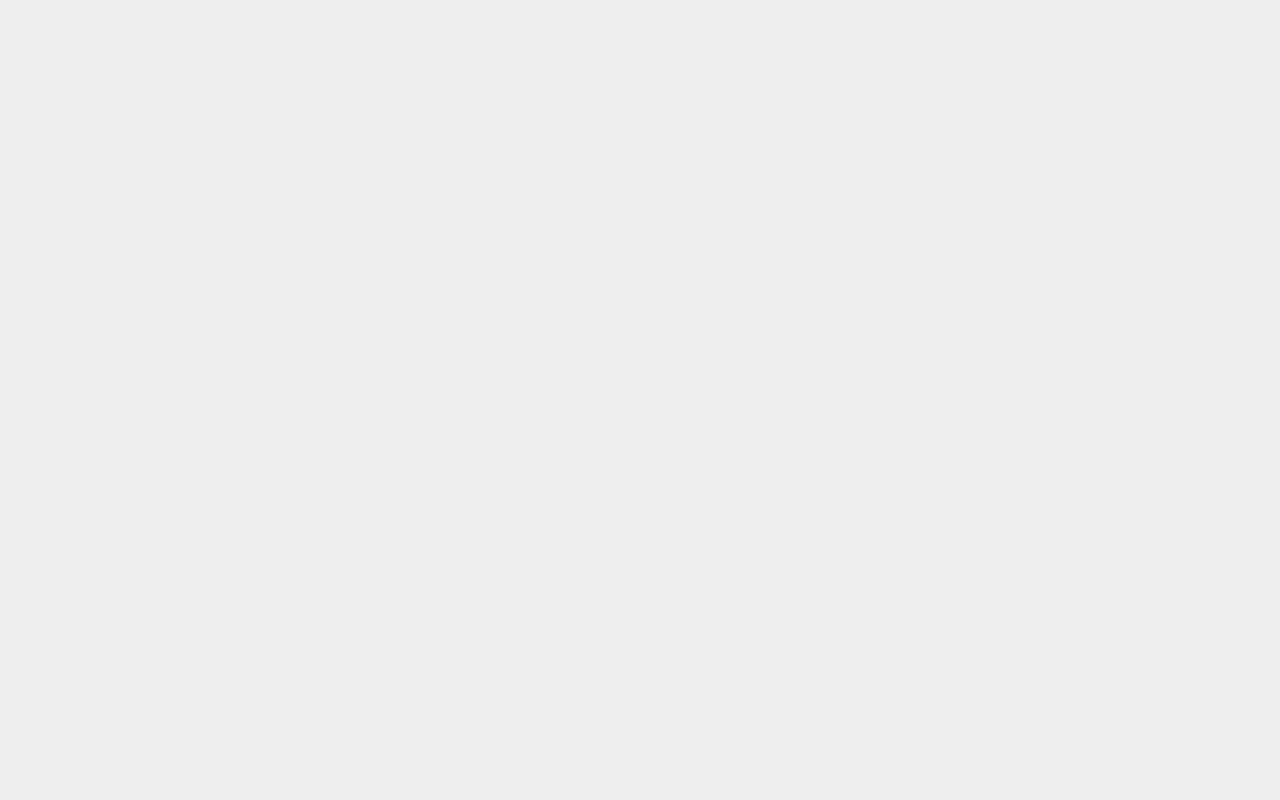
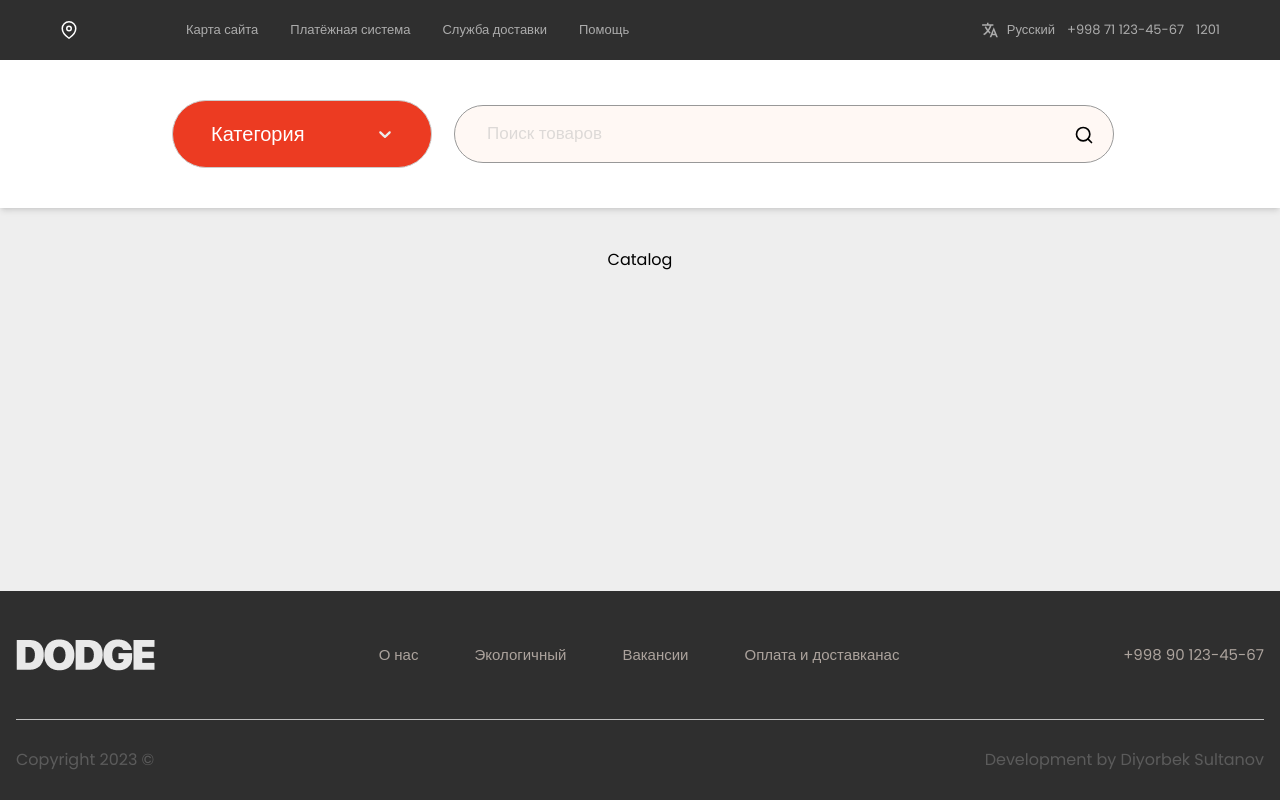
Before and after one commit to Diyorbek-Sultanov/doge, a React (Create React App) app: page /catalog/1 in a window 1280 px wide. Before the commit this address had no page. Built offline with nearby package versions, Linux system fonts and the light colour scheme.

Commit message:
save selected region & category select change

```diff
--- a/src/App.tsx
+++ b/src/App.tsx
@@ -2,6 +2,7 @@ import { FC } from 'react'
 import { Route, Routes } from 'react-router-dom'
 
 import Layout from '@/components/layout/Layout'
+import Catalog from '@/components/screens/catalog/Catalog'
 import Home from '@/components/screens/home/Home'
 
 const App: FC = () => {
@@ -9,6 +10,7 @@ const App: FC = () => {
 		<Routes>
 			<Route path='/' element={<Layout />}>
 				<Route index element={<Home />} />
+				<Route path='/catalog/:name' element={<Catalog />} />
 			</Route>
 		</Routes>
 	)
--- a/src/components/layout/header/category/Category.tsx
+++ b/src/components/layout/header/category/Category.tsx
@@ -1,15 +1,23 @@
 import { FC } from 'react'
+import { useNavigate } from 'react-router-dom'
 import Select from 'react-select'
 
 import { categoryOption } from './category.data'
 
 const Category: FC = () => {
+	const navigate = useNavigate()
+
+	const onChange = (newValue: any) => {
+		navigate(`/catalog/${newValue.value}`)
+	}
+
 	return (
 		<Select
 			options={categoryOption}
 			classNamePrefix='category-select'
-			placeholder='Категориесь'
+			placeholder='Категория'
 			isSearchable={false}
+			onChange={onChange}
 		/>
 	)
 }
--- a/src/components/layout/header/category/catagory.interface.ts
+++ b/src/components/layout/header/category/catagory.interface.ts
@@ -9,5 +9,5 @@ export enum ECategory {
 
 export interface ICategoryOption {
 	label: ECategory
-	value: ECategory
+	value: string
 }
--- a/src/components/layout/header/category/category.data.ts
+++ b/src/components/layout/header/category/category.data.ts
@@ -3,26 +3,26 @@ import { ECategory, ICategoryOption } from './catagory.interface'
 export const categoryOption: ICategoryOption[] = [
 	{
 		label: ECategory.BIT,
-		value: ECategory.BIT
+		value: 'appliances'
 	},
 	{
 		label: ECategory.TEL,
-		value: ECategory.TEL
+		value: 'phones'
 	},
 	{
 		label: ECategory.KUX,
-		value: ECategory.KUX
+		value: 'kitchen'
 	},
 	{
 		label: ECategory.AUTO,
-		value: ECategory.AUTO
+		value: 'auto-accesories'
 	},
 	{
 		label: ECategory.TV,
-		value: ECategory.TV
+		value: 'tv'
 	},
 	{
 		label: ECategory.TELACC,
-		value: ECategory.TELACC
+		value: 'phone-accesories'
 	}
 ]
--- a/src/components/layout/header/category/category.module.scss
+++ b/src/components/layout/header/category/category.module.scss
@@ -21,6 +21,7 @@
 
 	&__single-value {
 		color: white !important;
+		font-size: 18px !important;
 	}
 
 	&__placeholder {
--- a/src/components/layout/header/region/Region.tsx
+++ b/src/components/layout/header/region/Region.tsx
@@ -4,29 +4,33 @@ import { FiMapPin } from 'react-icons/fi'
 
 import { useOutside } from '@/hooks/useOutside'
 
+import { addToLocalStorage } from '../../../../utils/addToLs'
+import { getToLocalStorage } from '../../../../utils/getToLs'
 import styles from '../header.module.scss'
 
 import { regionData } from './region.data'
 
 const Region: FC = () => {
-	const [active, setActive] = useState(0)
+	const [active, setActive] = useState('')
 	const { isShow, ref, setIsShow } = useOutside(false)
 
 	return (
 		<div className={styles.region}>
-			<FiMapPin fontSize={18} />
-			<span onClick={() => setIsShow(!isShow)}>Ташкент</span>
+			<FiMapPin onClick={() => setIsShow(!isShow)} fontSize={18} />
+			<span onClick={() => setIsShow(!isShow)}>
+				{getToLocalStorage('region')}
+			</span>
 			{isShow && (
 				<div className={styles.wrapper} ref={ref}>
 					<h2>Выберите ваше геолокация</h2>
 					<ul className={styles.list}>
-						{regionData.map((item, i) => (
+						{regionData.map(item => (
 							<li
 								className={clsx(styles.li, {
-									[styles.liActive]: active === i
+									[styles.liActive]: active === item.region
 								})}
 								key={item.region}
-								onClick={() => setActive(i)}
+								onClick={() => addToLocalStorage(item.region, setActive)}
 							>
 								{item.region}
 							</li>
--- /dev/null
+++ b/src/components/screens/catalog/Catalog.tsx
@@ -0,0 +1,12 @@
+import { FC } from 'react'
+import { useParams } from 'react-router-dom'
+
+const Catalog: FC = () => {
+	const { name } = useParams<{ name?: string }>()
+
+	console.log(name)
+
+	return <div>Catalog</div>
+}
+
+export default Catalog
--- /dev/null
+++ b/src/utils/addToLs.ts
@@ -0,0 +1,9 @@
+import { Dispatch, SetStateAction } from 'react'
+
+export const addToLocalStorage = (
+	region: string,
+	setActive: Dispatch<SetStateAction<string>>
+) => {
+	setActive(region)
+	localStorage.setItem('region', region)
+}
--- /dev/null
+++ b/src/utils/getToLs.ts
@@ -0,0 +1 @@
+export const getToLocalStorage = (key: string) => localStorage.getItem(key)
```
